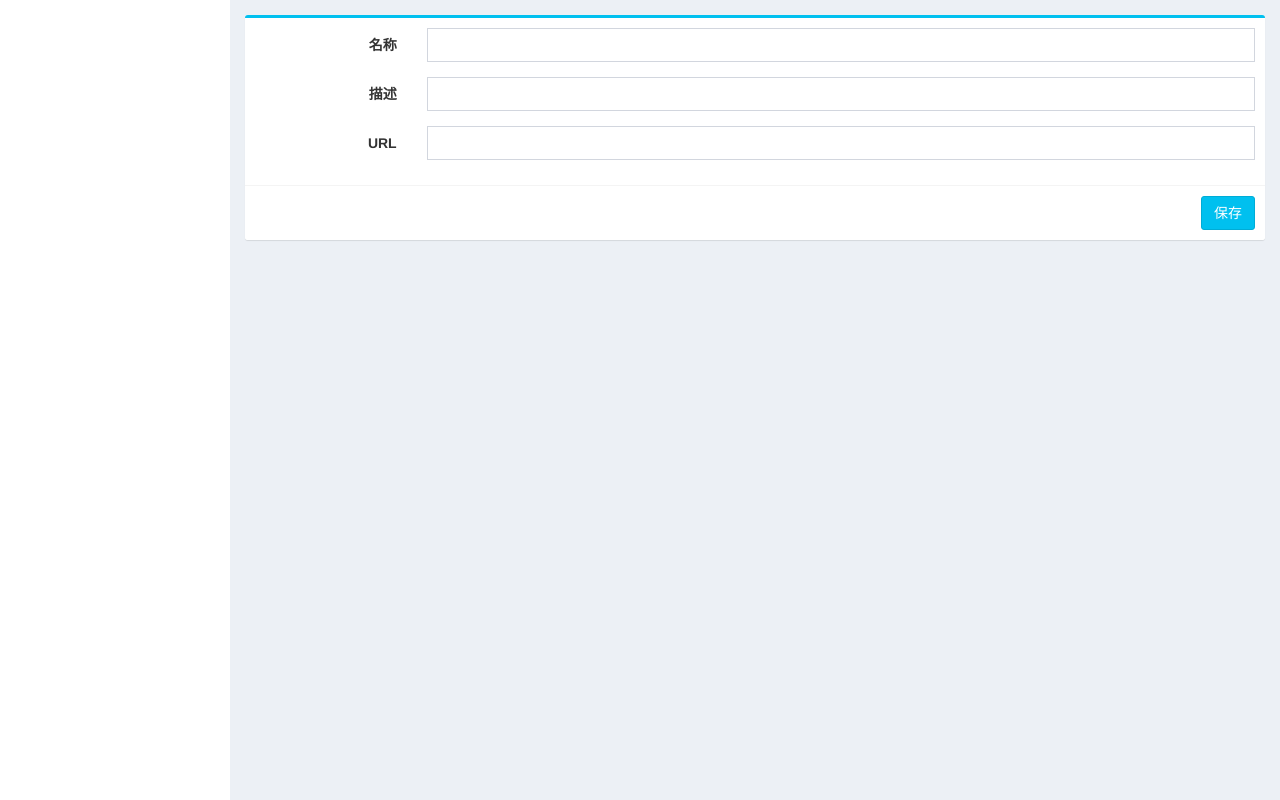
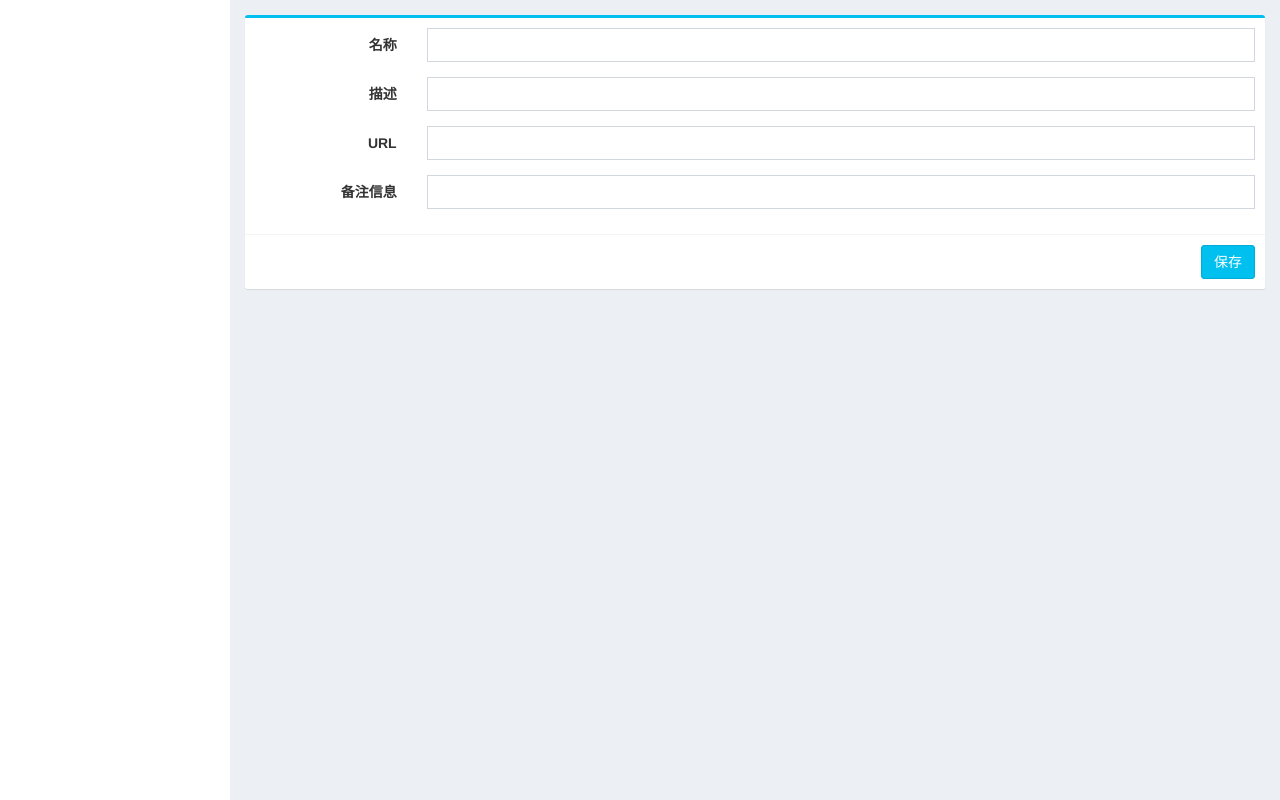
Before and after one commit to linuxvip/godson, a Django app: page /navi/save/ in a window 1280 px wide. Run offline with Django 3.2, Linux system fonts and the light colour scheme; the visitor is signed in with stand-in values (Sample User, id 1); data comes from the database, SQL or seed files in the repository; some libraries are stand-ins or nearby versions.

Commit message:
add navi field momo

```diff
--- a/templates/navi/edit.html
+++ b/templates/navi/edit.html
@@ -37,11 +37,17 @@
                 </div>
                 <div class="form-group">
                   <label for="navi_url" class="col-sm-2 control-label">URL</label>
-
                   <div class="col-sm-10">
                     <input type="text" class="form-control" name="url" value="{{ obj.url }}">
                   </div>
                 </div>
+                <div class="form-group">
+                  <label for="navi_url" class="col-sm-2 control-label">备注信息</label>
+                  <div class="col-sm-10">
+                    <input type="text" class="form-control" name="url" value="{{ obj.momo }}">
+                  </div>
+                </div>
+
                 <input type="hidden" name="id" value="{{ obj.id }}">
               </div>
               <!-- /.box-body -->
```
